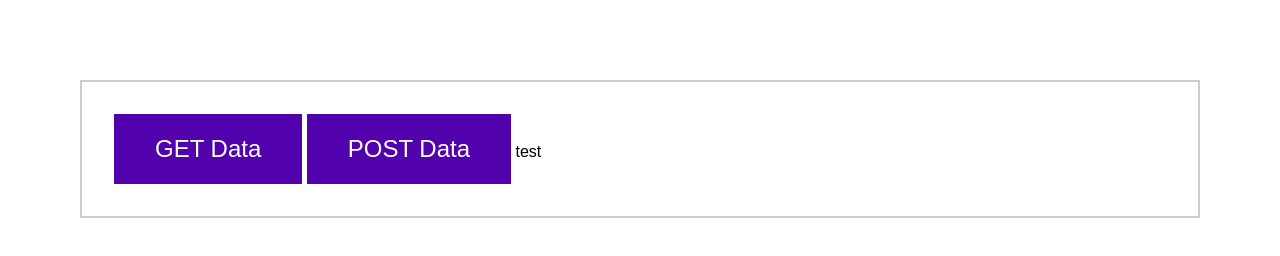
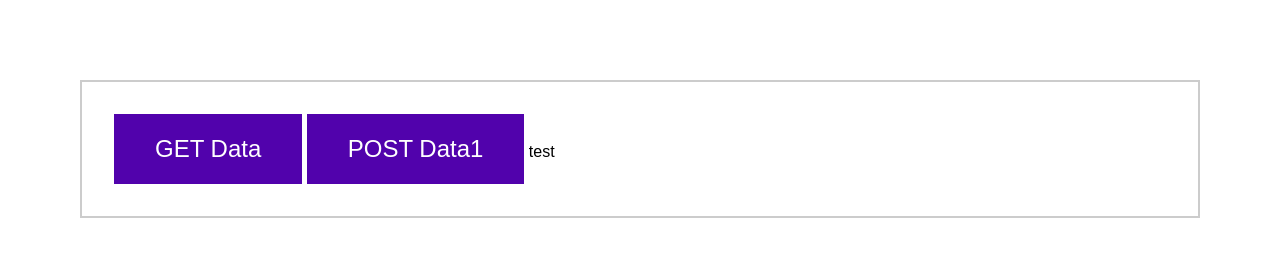
Before and after one commit to NicholasMSD/demo, a plain HTML site: page index.html in a window 1280 px wide. Drawn offline with nearby package versions, Linux system fonts and the light colour scheme.

Commit message:
updated  again

```diff
--- a/index.html
+++ b/index.html
@@ -13,7 +13,7 @@
   <section id="control-center">
     <button id="get-btn">GET Data</button>
 
-    <button id="post-btn">POST Data</button>
+    <button id="post-btn">POST Data1 </button>
 	  test
   </section>
 </body>
```
